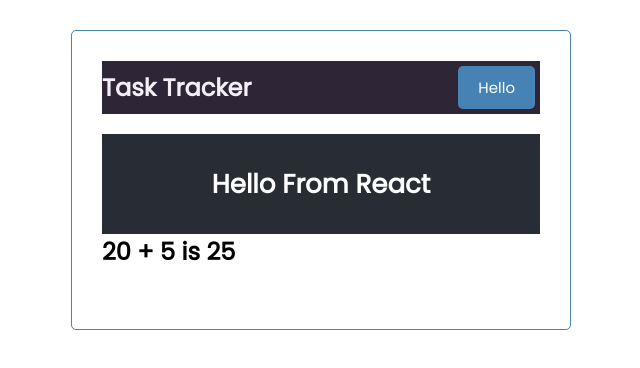
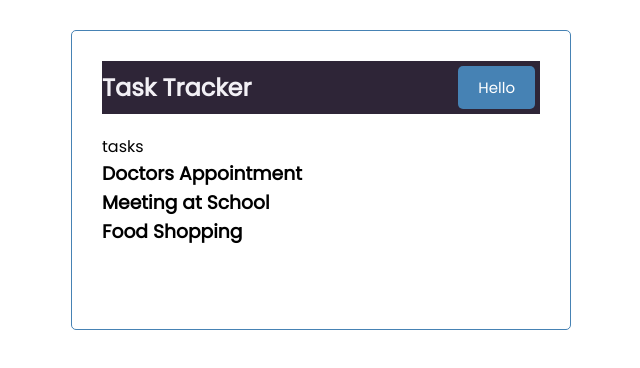
Before and after one commit to vibrunazo/react-task-tracker, a React (Create React App) app: page / in a window 1280 px wide. Shown: the top 368 px of the page, without its empty margins (319-959 px from the left). Built offline with nearby package versions, Linux system fonts and the light colour scheme.

Commit message:
create a list with .map

```diff
--- a/src/App.js
+++ b/src/App.js
@@ -1,14 +1,12 @@
 import './App.css';
 import Header from './components/Header';
+import Tasks from './components/Tasks';
 
 function App() {
   return (
     <div className="container">
       <Header />
-      <h1 className="App-header">Hello From React</h1>
-      <h2>
-        20 + 5 is {20 + 5}
-      </h2>
+      <Tasks />
     </div>
   );
 }
--- /dev/null
+++ b/src/components/Tasks.js
@@ -0,0 +1,33 @@
+const tasks = [
+    {
+        id: 1,
+        text: 'Doctors Appointment',
+        day: 'Feb 5th at 2:30pm',
+        reminder: true,
+    },
+    {
+        id: 2,
+        text: 'Meeting at School',
+        day: 'Feb 6th at 1:30pm',
+        reminder: true,
+    },
+    {
+        id: 3,
+        text: 'Food Shopping',
+        day: 'Feb 5th at 2:30pm',
+        reminder: false,
+    },
+]
+
+const Tasks = () => {
+    return (
+        <>
+            tasks
+            {tasks.map((task) => (
+                <h3 key={task.id}>{task.text}</h3>
+            ))}
+        </>
+    )
+}
+
+export default Tasks
```
